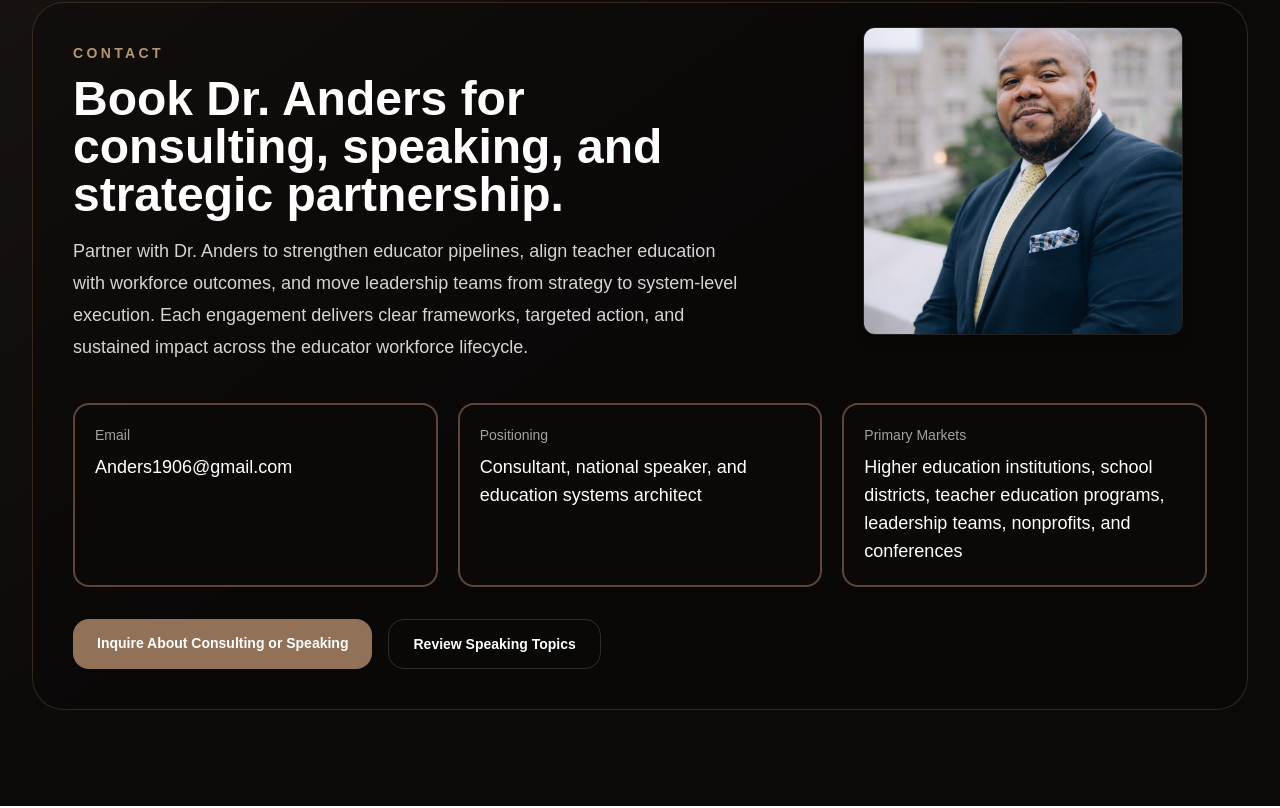
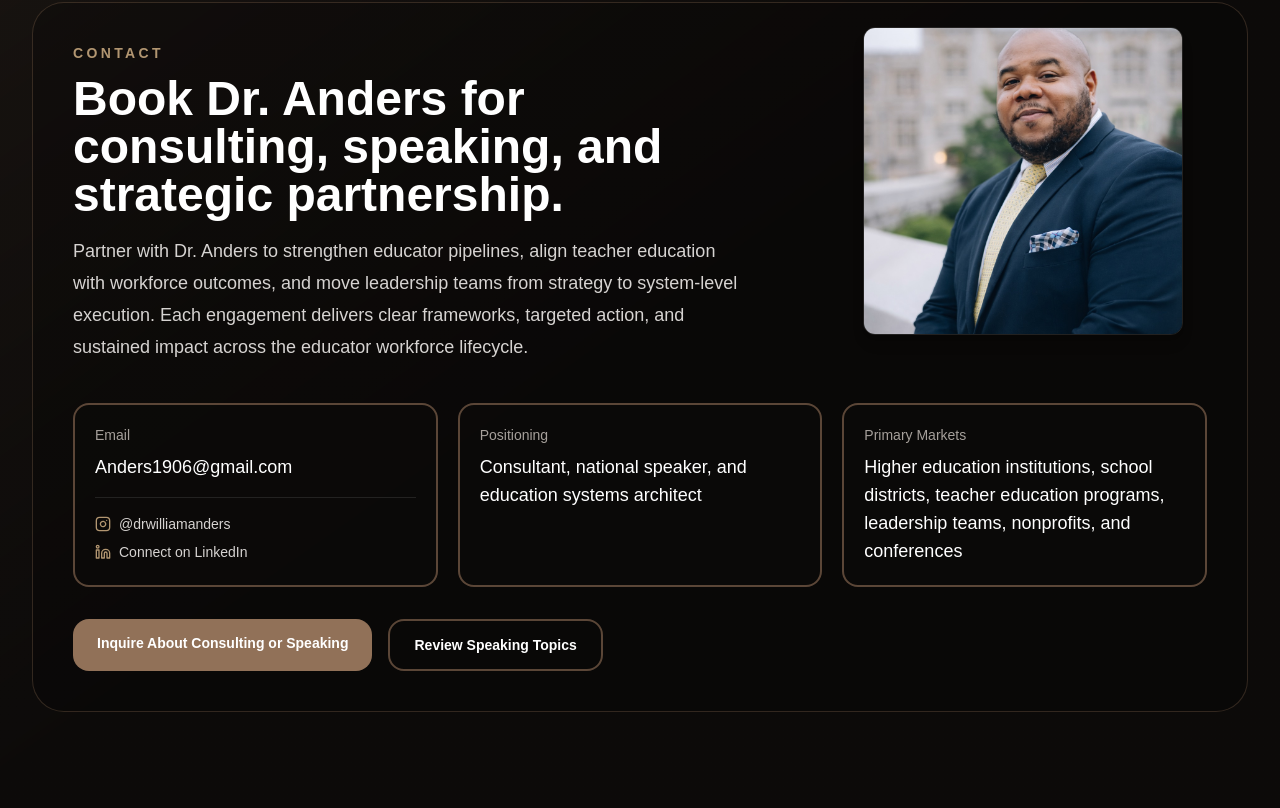
Before and after one commit to anders1906-cmyk/dr-anders-brand-website, a Next.js app: page / in a window 1280 px wide. Shown: the part 8279-9087 px from the top of the page. Built offline with nearby package versions, Linux system fonts and the light colour scheme.

Commit message:
Update minor issues

```diff
--- a/app/page.tsx
+++ b/app/page.tsx
@@ -532,6 +532,26 @@ export default function DrAndersWebsite() {
                 <div className="rounded-2xl border-2 border-[#917158]/60 bg-stone-950/80 p-5">
                   <div className="text-sm text-stone-400">Email</div>
                   <div className="mt-2 text-lg font-medium text-white">Anders1906@gmail.com</div>
+                  <div className="mt-4 space-y-2 border-t border-white/10 pt-4">
+                    <a
+                      href="https://instagram.com/drwilliamanders"
+                      target="_blank"
+                      rel="noopener noreferrer"
+                      className="flex items-center gap-2 text-sm text-stone-300 transition hover:text-[#B29671]"
+                    >
+                      <svg xmlns="http://www.w3.org/2000/svg" className="h-4 w-4 text-[#B29671]" viewBox="0 0 24 24" fill="none" stroke="currentColor" strokeWidth="2" strokeLinecap="round" strokeLinejoin="round"><rect width="20" height="20" x="2" y="2" rx="5" ry="5"/><path d="M16 11.37A4 4 0 1 1 12.63 8 4 4 0 0 1 16 11.37z"/><line x1="17.5" x2="17.51" y1="6.5" y2="6.5"/></svg>
+                      @drwilliamanders
+                    </a>
+                    <a
+                      href="https://tinyurl.com/56nfu46w"
+                      target="_blank"
+                      rel="noopener noreferrer"
+                      className="flex items-center gap-2 text-sm text-stone-300 transition hover:text-[#B29671]"
+                    >
+                      <svg xmlns="http://www.w3.org/2000/svg" className="h-4 w-4 text-[#B29671]" viewBox="0 0 24 24" fill="none" stroke="currentColor" strokeWidth="2" strokeLinecap="round" strokeLinejoin="round"><path d="M16 8a6 6 0 0 1 6 6v7h-4v-7a2 2 0 0 0-2-2 2 2 0 0 0-2 2v7h-4v-7a6 6 0 0 1 6-6z"/><rect width="4" height="12" x="2" y="9"/><circle cx="4" cy="4" r="2"/></svg>
+                      Connect on LinkedIn
+                    </a>
+                  </div>
                 </div>
                 <div className="rounded-2xl border-2 border-[#917158]/60 bg-stone-950/80 p-5">
                   <div className="text-sm text-stone-400">Positioning</div>
@@ -546,7 +566,7 @@ export default function DrAndersWebsite() {
                 <a href="mailto:Anders1906@gmail.com" className="rounded-2xl bg-[#917158] px-6 py-3.5 text-sm font-semibold text-white transition hover:-translate-y-0.5 hover:bg-[#7B5C45]">
                   Inquire About Consulting or Speaking
                 </a>
-                <a href="#speaking" className="rounded-2xl border border-white/15 px-6 py-3.5 text-sm font-semibold text-white transition hover:bg-white/5">
+                <a href="#speaking" className="rounded-2xl border-2 border-[#917158]/60 px-6 py-3.5 text-sm font-semibold text-white transition hover:bg-white/5">
                   Review Speaking Topics
                 </a>
               </div>
```
